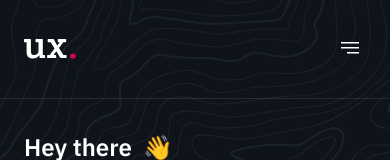
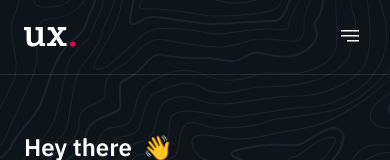
Before and after one commit to niteshkumarniranjan/theux.dev, a Next.js app: page / in a window 390 px wide. Shown: the top 160 px of the page. Built offline with nearby package versions, Linux system fonts and the light colour scheme; what @tailwindcss/ui would draw is missing.

Commit message:
design: fix header resposive-ness

```diff
--- a/components/Header.js
+++ b/components/Header.js
@@ -55,7 +55,7 @@ export default function Header() {
   return (
     <header className="fixed inset-x-0 top-0 z-10 px-6 border-b border-transparent-1 bg-pattern bg-night-700">
       <div
-        className={`flex items-center justify-between py-8 mx-auto max-w-7xl transition-all duration-200`}
+        className={`flex items-center justify-between py-5 md:py-6 lg:py-8 mx-auto max-w-7xl transition-all duration-200`}
       >
         <Link href="/">
           <a>
```
